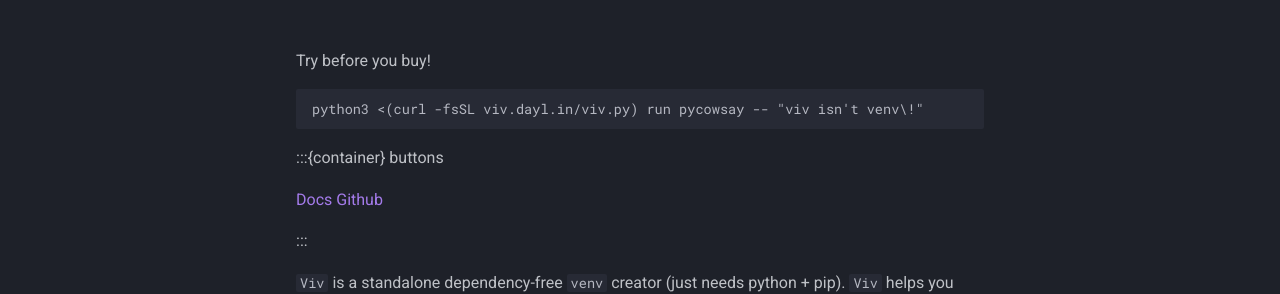
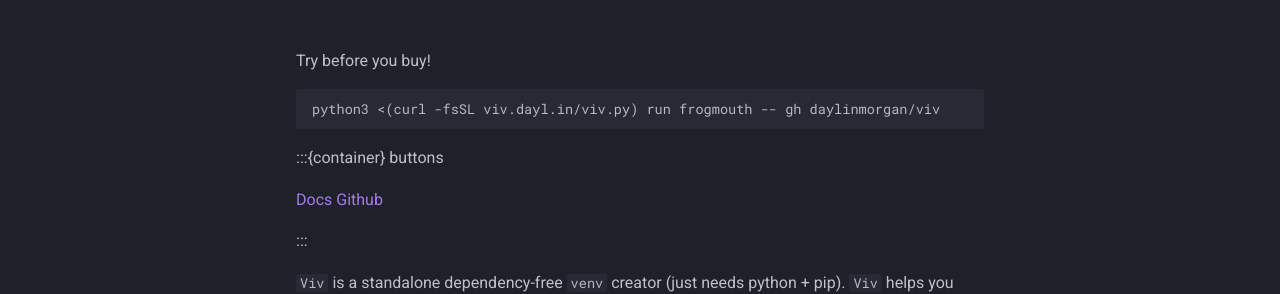
Before and after one commit to daylinmorgan/viv, an MkDocs documentation site: the page built from docs/index.md, in a window 1280 px wide. Shown: the part 180-474 px from the top of the page. Built offline with MkDocs 1.6.1 and Material for MkDocs 9.7.7, drawn with Linux system fonts in a browser that asks for light colours; comment, search, counter and statistics services are not loaded.

Commit message:
docs: frogmouth is a cooler demo

````diff
--- a/docs/index.md
+++ b/docs/index.md
@@ -8,7 +8,7 @@
 
 Try before you buy!
 ```sh
-python3 <(curl -fsSL viv.dayl.in/viv.py) run pycowsay -- "viv isn't venv\!"
+python3 <(curl -fsSL viv.dayl.in/viv.py) run frogmouth -- gh daylinmorgan/viv
 ```
 
 :::{container} buttons
````
Also changed, not shown: README.md (+1 -1 lines).
